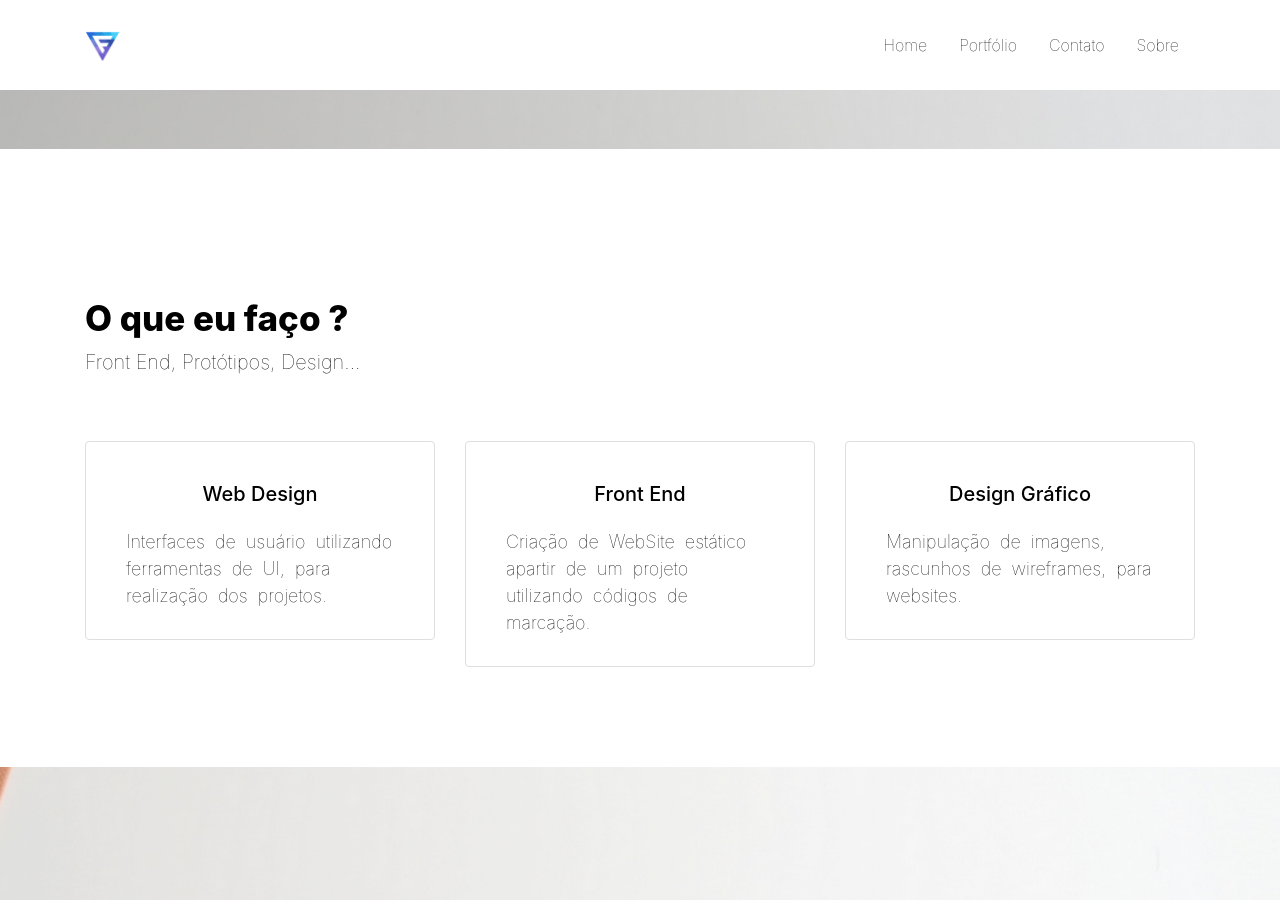
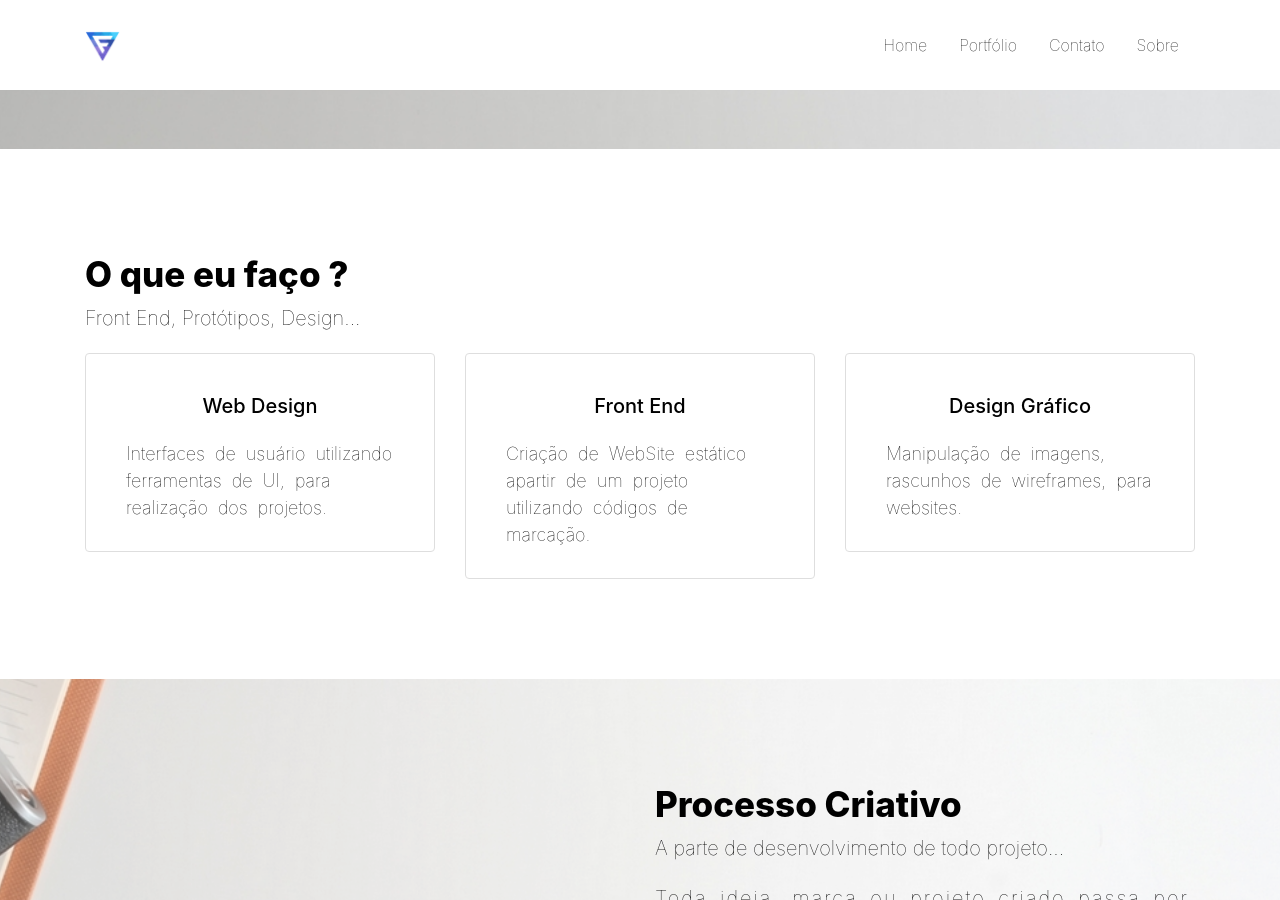
Before and after one commit to FabricioOliveiraDeveloper/fabriciooliveiradeveloper.github.io, a Jekyll site: the page built from index.html, in a window 1280 px wide and 900 px high, scrolled down 751 px. Built offline with Jekyll 4.4.1, drawn with Linux system fonts in a browser that asks for light colours; nearby versions of some CDN libraries; library files that are not in the unit come from our copies.

Commit message:
Update section-index.html

```diff
--- a/_includes/section-index.html
+++ b/_includes/section-index.html
@@ -9,7 +9,7 @@
             <div class="container">
 
                 <!-- section-texts -->
-                <div class="section-texts py-5">
+                <div class="section-texts py-md-1 py-5">
 
                     <!-- section-title -->
                     <h5 class="section-title">
@@ -141,7 +141,7 @@
                     <div class="col-lg-6 col-md-7 justify-content-center offset-md-6">
 
                         <!-- section-texts -->
-                        <div class="section-texts py-5">
+                        <div class="section-texts py-md-1 py-5">
 
                             <!-- section-title -->
                             <h5 class="section-title">
```
